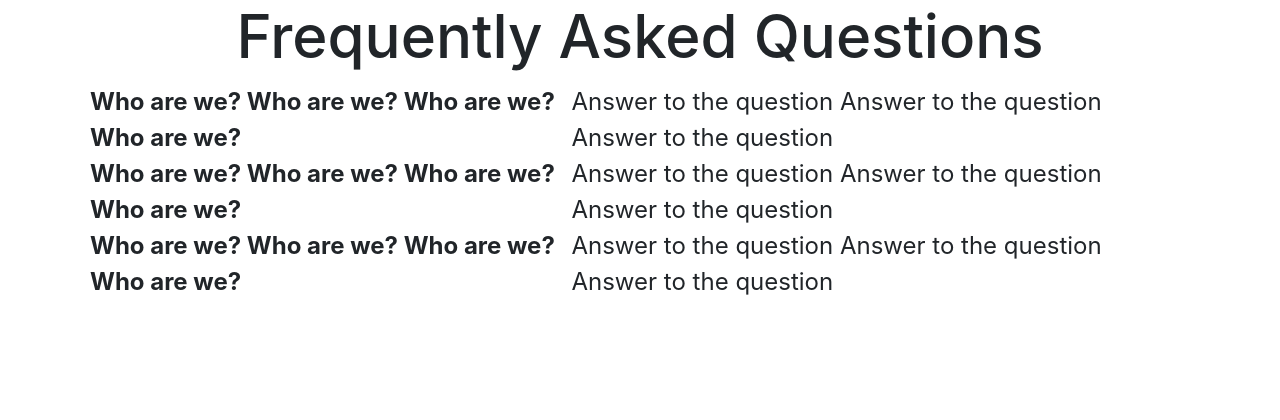
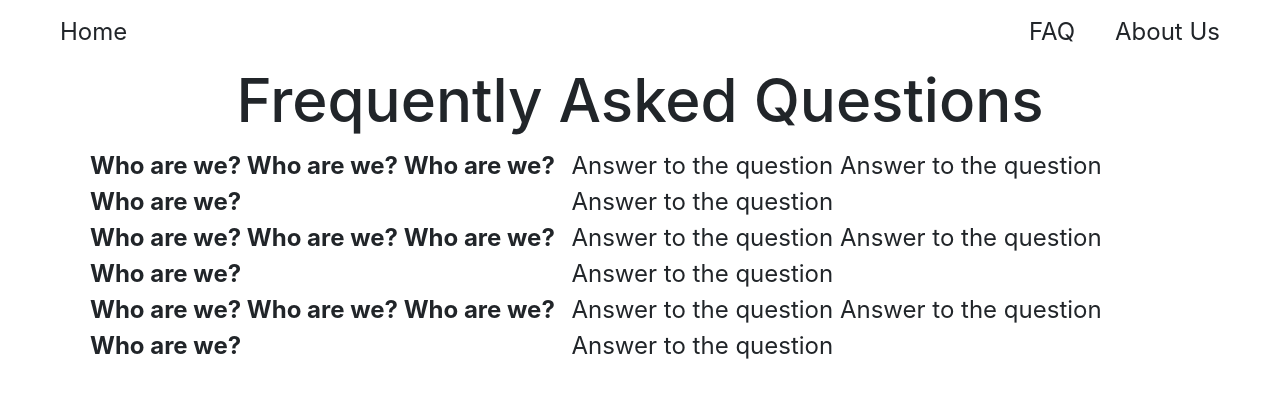
Before and after one commit to jordan-git/landmark-app, a PHP site: template src/templates/faq.twig in a window 1280 px wide. Shown: the top 420 px of the page. Run offline with PHP 8.4, Linux system fonts and the light colour scheme; the template is opened without the code that fills it, so the values that code supplies are empty; some libraries are stand-ins or nearby versions.

Commit message:
Basic nav bar and caching

```diff
--- a/src/public/css/main.css
+++ b/src/public/css/main.css
@@ -15,6 +15,31 @@ body {
     margin: 0 20px;
 }
 
+nav {
+    display: flex;
+    margin: 0 auto;
+    max-width: 1200px;
+}
+
+nav a,
+nav a:hover {
+    text-decoration: none;
+}
+
+nav a:hover {
+    color: rgb(0, 217, 255);
+}
+
+nav a {
+    transition: 0.2s;
+    padding: 14px 20px;
+    color: inherit;
+}
+
+nav a:nth-child(2) {
+    margin-left: auto;
+}
+
 footer {
     text-align: center;
     font-size: 0.8rem;
--- a/src/templates/404.twig
+++ b/src/templates/404.twig
@@ -5,7 +5,9 @@
     <link rel="stylesheet" href="css/404.css">
 {% endblock %}
 
-{% block title %}Page Not Found{% endblock %}
+{% set title = "Page Not Found" %}
+
+{% set showNav = true %}
 
 {% block content %}
     <div class="not-found">
--- a/src/templates/about-us.twig
+++ b/src/templates/about-us.twig
@@ -5,7 +5,9 @@
     <link rel="stylesheet" href="css/about-us.css">
 {% endblock %}
 
-{% block title %}About Us{% endblock %}
+{% set title = "About Us" %}
+
+{% set showNav = true %}
 
 {% block content %}
     <div class="about-us">
--- a/src/templates/base.twig
+++ b/src/templates/base.twig
@@ -12,13 +12,22 @@
             <script src="js/bootstrap.bundle.min.js" defer></script>
         {% endblock %}
 
-        {% if block('title') is not empty  %}
-            <title>{% block title %}{% endblock %} - WhatsThis</title>
+        {% if title is defined  %}
+            <title>{{ title }} - WhatsThis</title>
         {% else %}
             <title>WhatsThis</title>
         {% endif %}
     </head>
     <body>
+        {% if showNav == true  %}
+            <header>
+                <nav>
+                    <a href="/">Home</a>
+                    <a href="/faq">FAQ</a>
+                    <a href="/about-us">About Us</a>
+                </nav>
+            </header>
+        {% endif %}
         <main id="content">{% block content %}{% endblock %}</main>
         <footer>
             <span>&copy; Copyright 2020 by Team Raspberries</span>
--- a/src/templates/faq.twig
+++ b/src/templates/faq.twig
@@ -5,7 +5,9 @@
     <link rel="stylesheet" href="css/faq.css">
 {% endblock %}
 
-{% block title %}Frequently Asked Questions{% endblock %}
+{% set title = "Frequently Asked Questions" %}
+
+{% set showNav = true %}
 
 {% block content %}
 <div class="faq">
--- a/src/templates/home.twig
+++ b/src/templates/home.twig
@@ -11,7 +11,7 @@
     <script src="js/helper.js" defer></script>
 {% endblock %}
 
-{% block title %}Home{% endblock %}
+{% set title = "Home" %}
 
 {% block content %}
     <div id="landing">
@@ -26,8 +26,8 @@
                       More
                     </button>
                     <div class="dropdown-menu" aria-labelledby="dropdownMenuButton">
-                        <a class="dropdown-item" href="#">FAQ</a>
-                        <a class="dropdown-item" href="#">About Us</a>
+                        <a class="dropdown-item" href="/faq">FAQ</a>
+                        <a class="dropdown-item" href="/about-us">About Us</a>
                     </div>
                 </div>
             </form>
--- a/src/templates/landmark.twig
+++ b/src/templates/landmark.twig
@@ -9,13 +9,15 @@
     {{ parent() }}
     <script defer src="js/helper.js"></script>
     <script
-      src="https://maps.googleapis.com/maps/api/js?key=API_KEY_HERE&callback=initMap&libraries=&v=weekly"
+      src="https://maps.googleapis.com/maps/api/js?key=AIzaSyCEzgEQSqTtplVhWWJoxo-CitPU0j2ds3k&callback=initMap&libraries=&v=weekly"
       defer
     ></script>
 
 {% endblock %}
 
-{% block title %}{{ name }}{% endblock %}
+{% set title = name %}
+
+{% set showNav = true %}
 
 {% block content %}
     <div class="landmark" data-title="{{ name }}" data-lat="{{ lat }}" data-lng="{{ lng }}">
```
Also changed, not shown: src/php/twig.php (added, +17 -0 lines), src/public/index.php (+2 -7 lines), src/public/js/helper.js (+4 -8 lines), src/public/landmark.php (+3 -7 lines), src/php/detect.php (renamed from src/php/detect-landmark.php), 1 other file.
